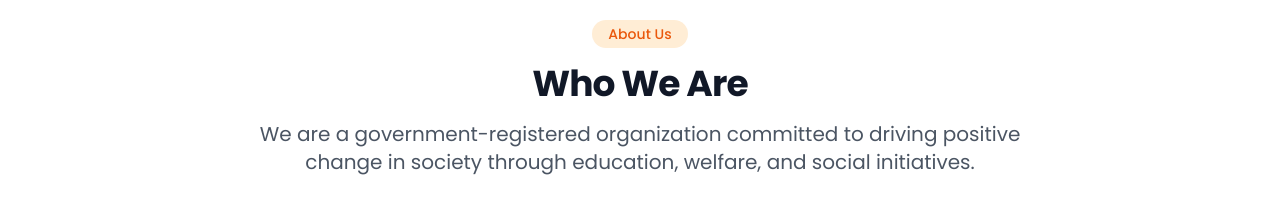
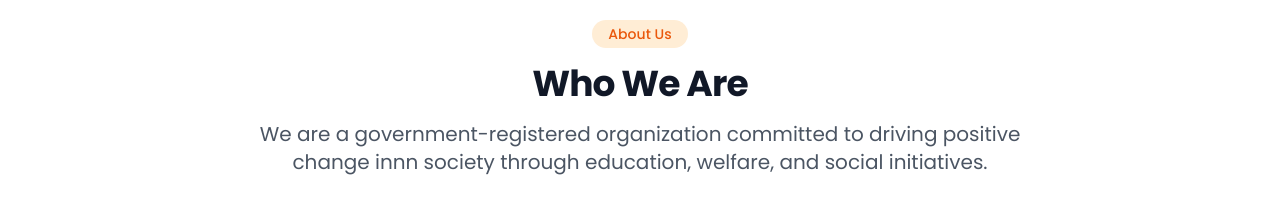
Before and after one commit to CoderYUI/Shwetansh-Welfare-and-Educational-Trust, a React (Vite) app: page / in a window 1280 px wide. Shown: the part 860-1074 px from the top of the page. Built offline with nearby package versions, Linux system fonts and the light colour scheme.

Commit message:
try this

```diff
--- a/src/components/About.jsx
+++ b/src/components/About.jsx
@@ -14,7 +14,7 @@ const About = () => {
           <h2 className="text-4xl font-bold text-gray-900 mb-4">Who We Are</h2>
           <p className="text-xl text-gray-600 max-w-3xl mx-auto">
             We are a government-registered organization committed to driving positive change
-            in society through education, welfare, and social initiatives.
+            innn society through education, welfare, and social initiatives.
           </p>
         </motion.div>
 
```
